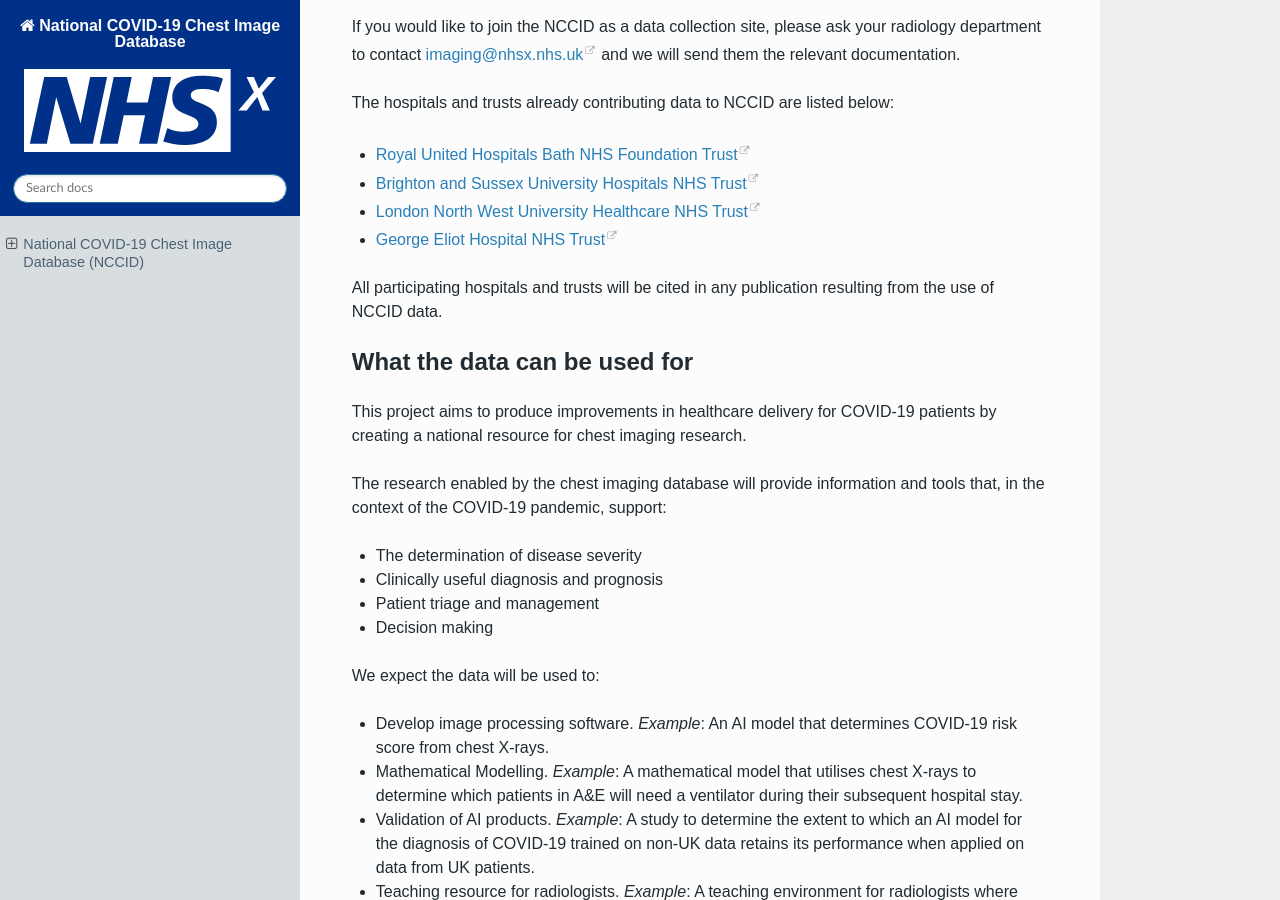
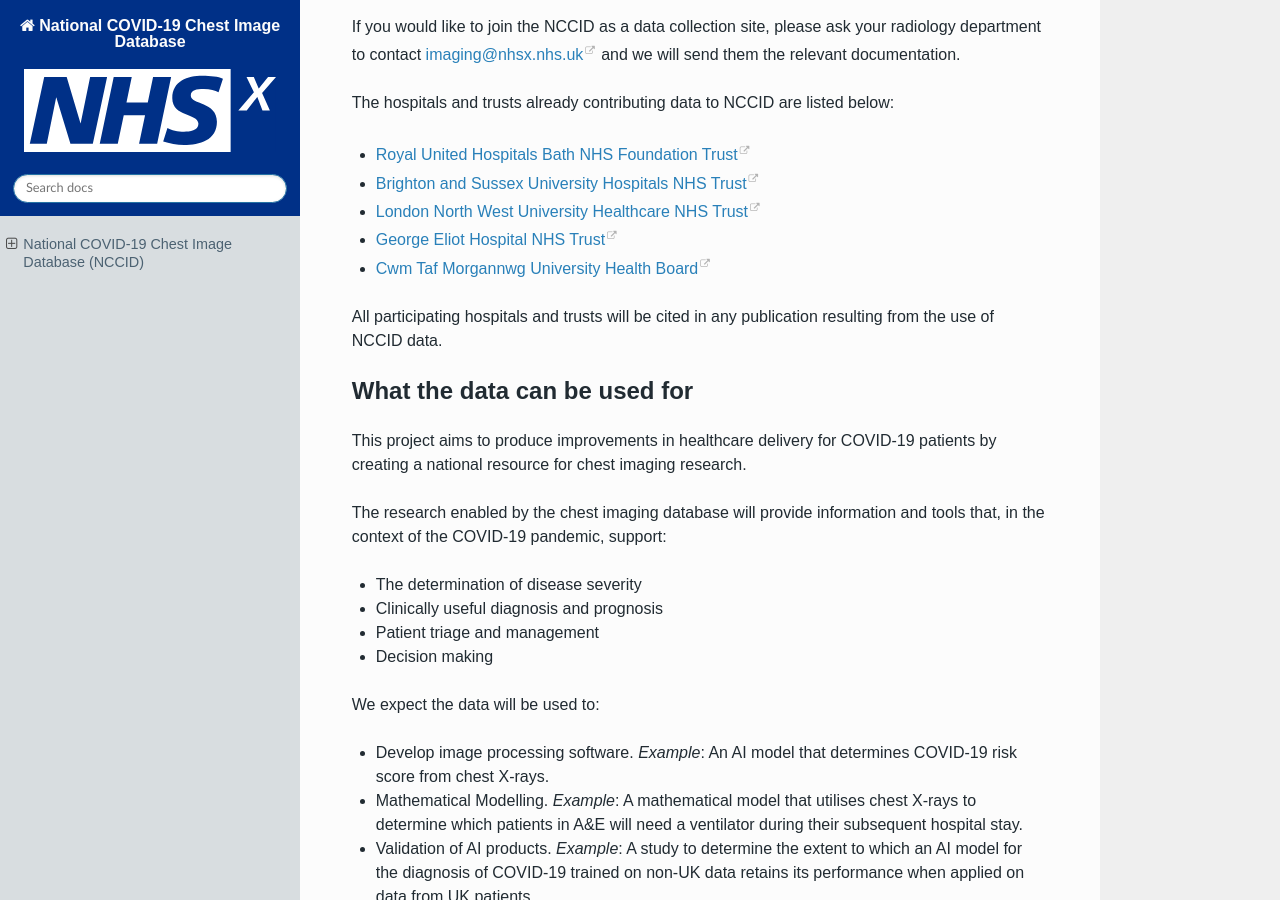
Before and after one commit to nhsx/covid-chest-imaging-database, a Sphinx documentation site: the page built from docs/source/index.rst, in a window 1280 px wide and 900 px high, scrolled down 948 px. Built offline with Sphinx 7.4.7 and the Read the Docs theme 2.0.0, drawn with Linux system fonts in a browser that asks for light colours.

Commit message:
Update index.rst
Added one hospital to the list of sites

```diff
--- a/docs/source/index.rst
+++ b/docs/source/index.rst
@@ -57,6 +57,7 @@
 - `Brighton and Sussex University Hospitals NHS Trust <https://www.bsuh.nhs.uk/>`_
 - `London North West University Healthcare NHS Trust <https://www.lnwh.nhs.uk/>`_
 - `George Eliot Hospital NHS Trust <http://www.geh.nhs.uk/>`_
+- `Cwm Taf Morgannwg University Health Board <https://cwmtafmorgannwg.wales/>`_
 
 All participating hospitals and trusts will be cited in any publication
 resulting from the use of NCCID data.
```
